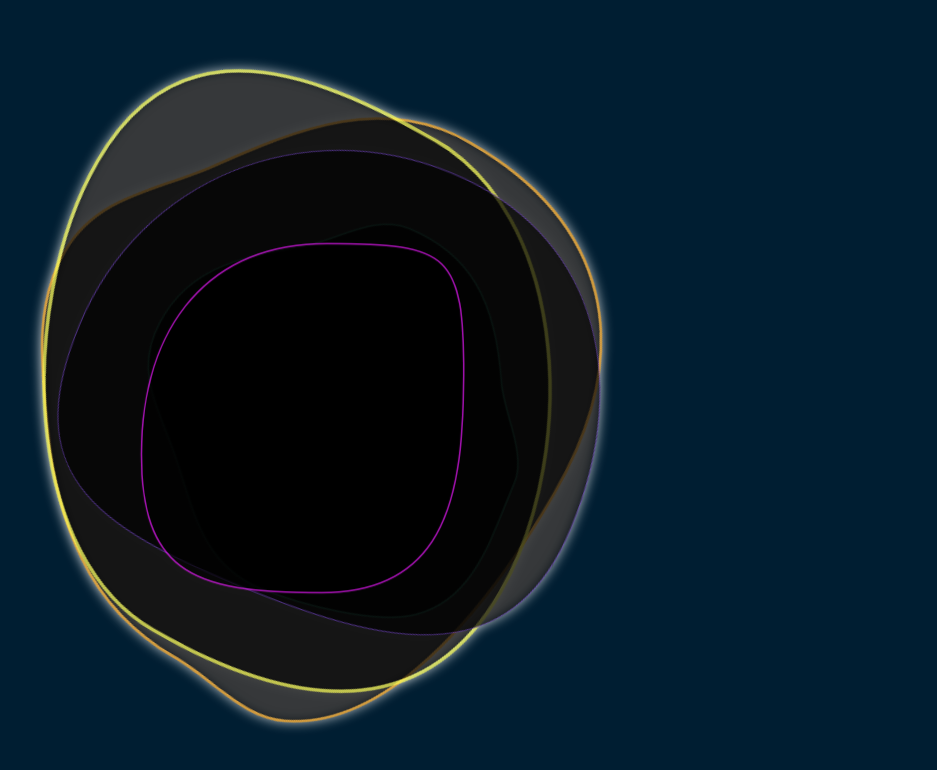
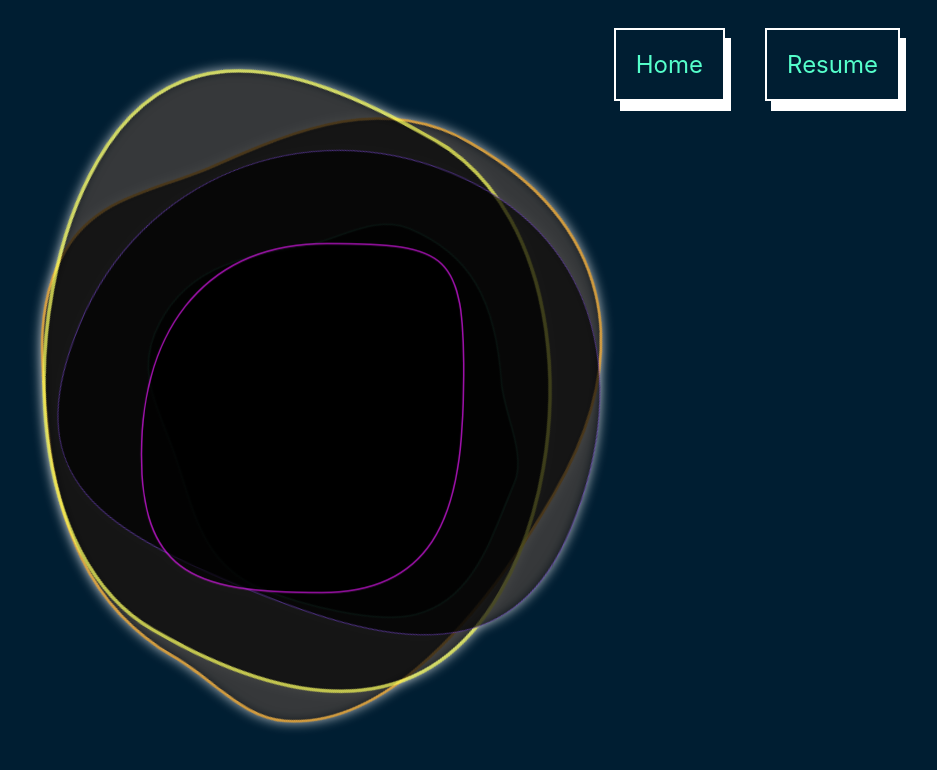
Before and after one commit to namfal/portfolio, a Vue app: page / in a window 1280 px wide. Shown: the top 770 px of the page, without its empty margins (310-1247 px from the left). Built offline with nearby package versions, Linux system fonts and the light colour scheme.

Commit message:
added navigation links and empty resume page

```diff
--- a/src/App.vue
+++ b/src/App.vue
@@ -1,13 +1,18 @@
 <template>
   <div id="app">
+    <Navigation />
     <router-view />
   </div>
 </template>
 
 <script>
+  import Navigation from './components/Navigation'
 
 export default {
-  name: 'App'
+  name: 'App',
+  components: {
+    Navigation
+  }
 }
 </script>
 
@@ -24,6 +29,7 @@ export default {
     width: 100vw;
     overflow: hidden;
     position: fixed;
+    font-family: 'Inter', sans-serif;
   }
 
   #app {
@@ -32,9 +38,6 @@ export default {
     background-color: #001E32;
     height: 100vh;
     width: 100vw;
-    display: flex;
-    justify-content: center;
-    align-items: center;
     overflow-x: hidden;
     overflow-y: hidden;
   }
--- /dev/null
+++ b/src/components/Navigation.vue
@@ -0,0 +1,36 @@
+<template>
+    <nav class="navigation">
+        <router-link :to="{ name: 'Home' }" class="link">Home</router-link>
+        <router-link :to="{ name: 'Resume' }" class="link">Resume</router-link>
+    </nav>
+</template>
+
+<script>
+    export default {
+        name: 'Navigation'
+    }
+</script>
+
+<style scoped lang="less">
+    @import '../styles/common';
+
+    nav {
+        position: absolute;
+        top: 50px;
+        right: 50px;
+    }
+
+    .link {
+        color: @mint;
+        text-decoration: none;
+        margin: 20px;
+        font-size: 24px;
+        border: 2px solid white;
+        padding: 20px;
+        box-shadow: 6px 10px 0 0 white;
+        transition: all 200ms ease-in-out;
+    }
+
+
+
+</style>
--- a/src/router.js
+++ b/src/router.js
@@ -1,5 +1,6 @@
 import VueRouter from 'vue-router'
 import Home from './views/Home'
+import Resume from './views/Resume'
 
 const routes = [
     {
@@ -11,6 +12,11 @@ const routes = [
         path: '/home',
         name: 'Home',
         component: Home
+    },
+    {
+        path: '/resume',
+        name: 'Resume',
+        component: Resume
     }
 ]
 
--- /dev/null
+++ b/src/styles/common.less
@@ -0,0 +1,2 @@
+@mint: #55FFCB;
+@background: #001E32;
--- a/src/views/Home.vue
+++ b/src/views/Home.vue
@@ -1,5 +1,7 @@
 <template>
-    <Circles></Circles>
+    <div class="container">
+        <Circles></Circles>
+    </div>
 </template>
 
 <script>
@@ -14,6 +16,12 @@
 </script>
 
 <style scoped lang="less">
-
-
+    .container {
+        height: 100%;
+        width: 100%;
+        display: flex;
+        justify-content: center;
+        align-items: center;
+        flex-direction: column;
+    }
 </style>
--- /dev/null
+++ b/src/views/Resume.vue
@@ -0,0 +1,13 @@
+<template>
+    <div class="container"></div>
+</template>
+
+<script>
+    export default {
+        name: 'Resume.vue'
+    }
+</script>
+
+<style scoped>
+
+</style>
```
